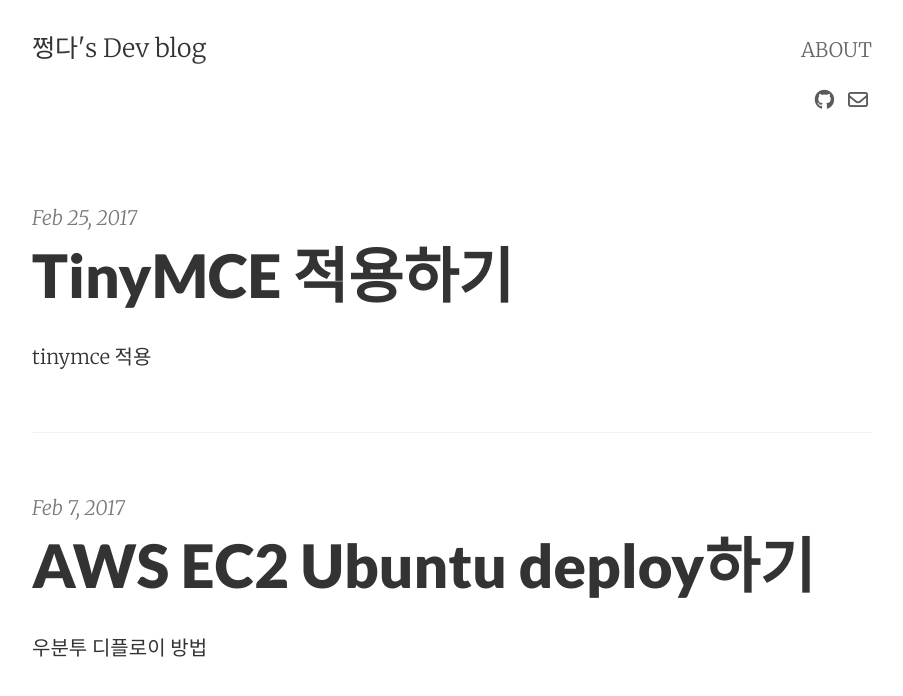
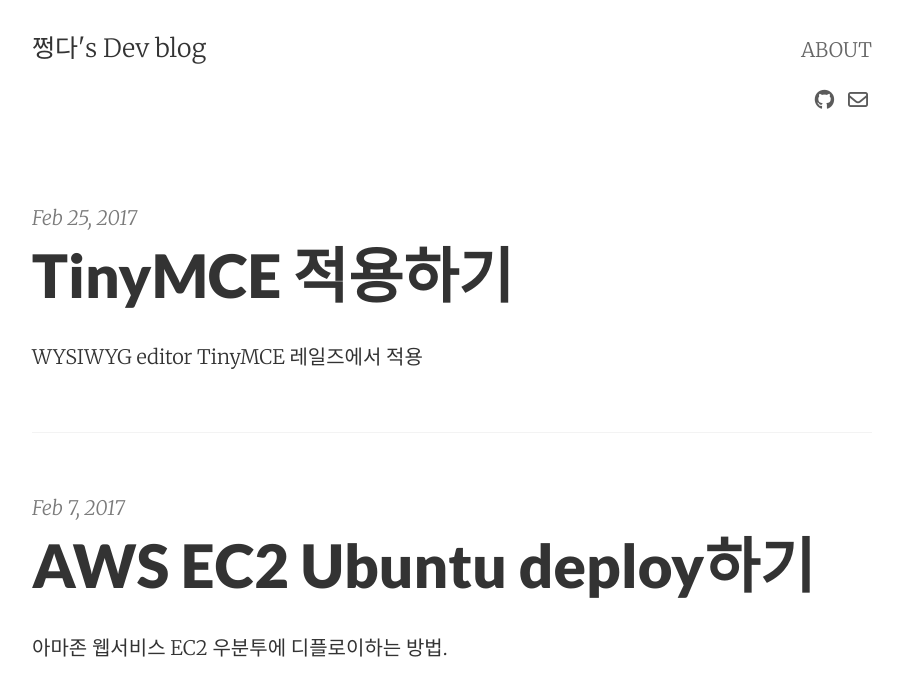
Before and after one commit to dh00023/dh00023.github.io, a Jekyll site: the page built from index.html, in a window 1280 px wide. Shown: the top 696 px of the page, without its empty margins (188-1091 px from the left). Built offline with Jekyll 4.4.1, drawn with Linux system fonts in a browser that asks for light colours; nearby versions of some CDN libraries; the list of posts is cut into pages by our own code.

Commit message:
tag추가

```diff
--- a/_posts/2017-02-07-AWS-EC2-Ubuntu-deploy.md
+++ b/_posts/2017-02-07-AWS-EC2-Ubuntu-deploy.md
@@ -2,8 +2,9 @@
 layout:     post
 title:      AWS EC2 Ubuntu deploy하기
 date:       2017-02-07 02:58:00
-summary:    우분투 디플로이 방법
+summary:    아마존 웹서비스 EC2 우분투에 디플로이하는 방법.
 categories: AWS
+tags: RoR aws ubuntu
 ---
 
 deploy할 서비스가 git에 올라가있다는 가정하에 시작
--- a/_posts/2017-02-25-TinyMCE.md
+++ b/_posts/2017-02-25-TinyMCE.md
@@ -2,8 +2,9 @@
 layout:     post
 title:      TinyMCE 적용하기
 date:       2017-02-25 16:21:00
-summary:    tinymce 적용
+summary:    WYSIWYG editor TinyMCE 레일즈에서 적용
 categories: Rails
+tags: RoR WYSIWYG TinyMCE
 ---
 
 TinyMCE 글을 보이는데로 수정할 수 있게 해주는 것이다.
```
